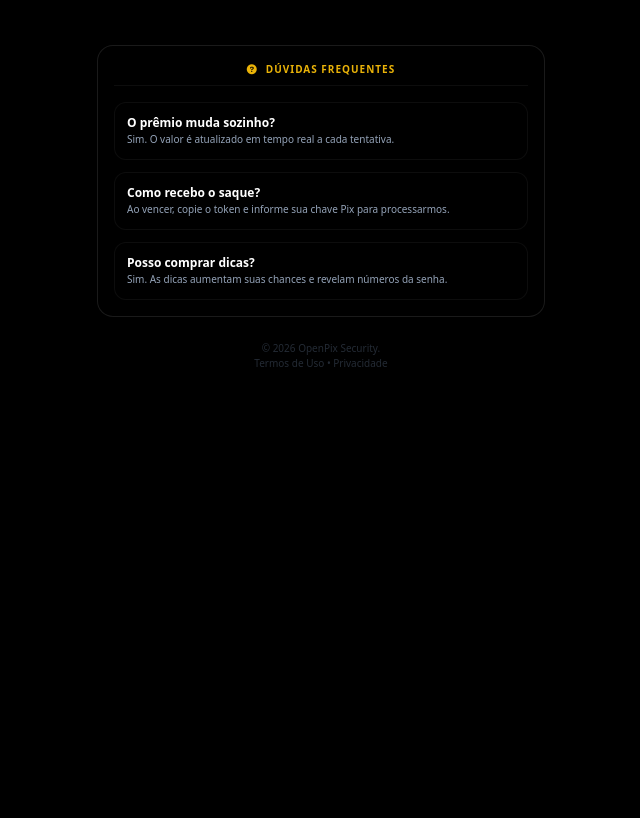
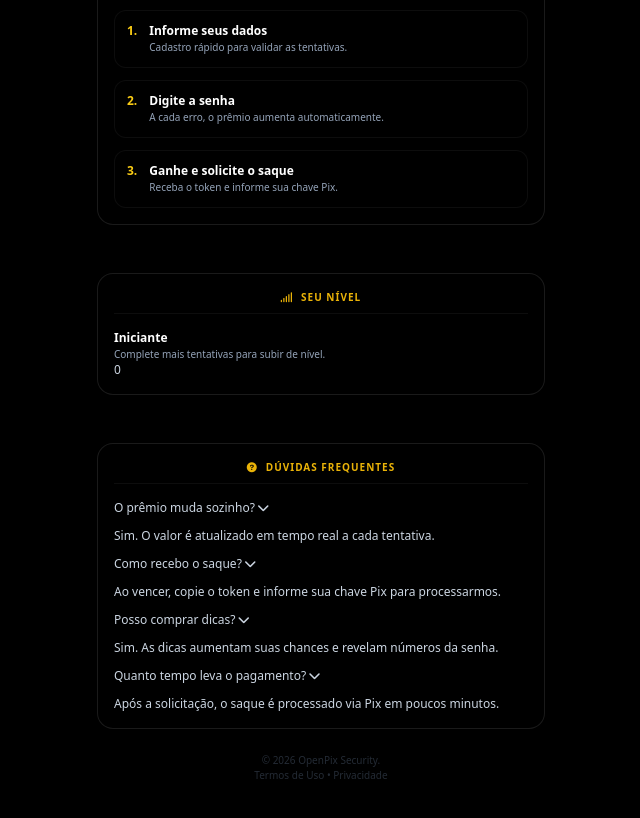
Before and after one commit to p3rtub4d00/OpenPix, a website: page public/index.html in a window 1280 px wide. Shown: the part 1338-2156 px from the top of the page, without its empty margins (319-959 px from the left). Before the commit the page ends 1781 px from the top, so only its background shows below. Drawn offline with nearby package versions, Linux system fonts and the light colour scheme; some packages are replaced by stand-ins of ours; no server answers; a script that the page names is missing.

Commit message:
Update index.html

```diff
--- a/public/index.html
+++ b/public/index.html
@@ -17,6 +17,7 @@
 
     <div class="fixed inset-0 z-[-3] bg-[url('fundo-cofre.jpg')] bg-cover bg-center opacity-50"></div>
     <canvas id="matrix-canvas" class="fixed inset-0 z-[-2] opacity-60 mix-blend-screen"></canvas>
+    <canvas id="confetti-canvas" class="fixed inset-0 z-[-1] pointer-events-none"></canvas>
     <div class="fixed inset-0 bg-black/80 z-[-1]"></div>
 
     <audio id="sfx-type" src="type.mp3"></audio>
@@ -72,6 +73,25 @@
         </button>
     </main>
 
+    <section class="w-[95%] max-w-md z-10 my-6 grid grid-cols-2 gap-3 text-[10px] font-bold uppercase tracking-widest text-slate-300">
+        <div class="beneficio-card">
+            <i class="fas fa-bolt text-yellow-400"></i>
+            <span>Pix Instantâneo</span>
+        </div>
+        <div class="beneficio-card">
+            <i class="fas fa-chart-line text-green-400"></i>
+            <span>Prêmio Crescente</span>
+        </div>
+        <div class="beneficio-card">
+            <i class="fas fa-shield-alt text-blue-400"></i>
+            <span>Segurança Total</span>
+        </div>
+        <div class="beneficio-card">
+            <i class="fas fa-ticket-alt text-pink-400"></i>
+            <span>Token Exclusivo</span>
+        </div>
+    </section>
+
     <div class="w-[95%] max-w-md flex justify-center gap-6 text-[9px] text-slate-500 uppercase tracking-wide mt-6 opacity-60">
         <div class="flex items-center gap-1"><i class="fas fa-shield-alt"></i> Blindado</div>
         <div class="flex items-center gap-1"><i class="fas fa-lock"></i> SSL 256-bit</div>
@@ -86,6 +106,15 @@
             <p class="text-center text-xs text-slate-500">Carregando vencedores...</p>
         </div>
     </div>
+
+    <section class="w-[95%] max-w-md z-10 my-6 bg-black/60 border border-white/10 rounded-2xl p-4 backdrop-blur-sm">
+        <h3 class="text-[10px] font-bold text-yellow-500 uppercase tracking-widest mb-4 text-center flex items-center justify-center gap-2 border-b border-white/5 pb-2">
+            <i class="fas fa-crown"></i> Top 5 Vencedores do Dia
+        </h3>
+        <div id="lista-top-vencedores" class="space-y-3 font-mono">
+            <p class="text-center text-xs text-slate-500">Carregando ranking...</p>
+        </div>
+    </section>
 
     <section class="w-[95%] max-w-md z-10 my-6 bg-black/60 border border-white/10 rounded-2xl p-4 backdrop-blur-sm">
         <h3 class="text-[10px] font-bold text-yellow-500 uppercase tracking-widest mb-4 text-center flex items-center justify-center gap-2 border-b border-white/5 pb-2">
@@ -125,26 +154,55 @@
 
     <section class="w-[95%] max-w-md z-10 my-6 bg-black/60 border border-white/10 rounded-2xl p-4 backdrop-blur-sm">
         <h3 class="text-[10px] font-bold text-yellow-500 uppercase tracking-widest mb-4 text-center flex items-center justify-center gap-2 border-b border-white/5 pb-2">
+            <i class="fas fa-signal"></i> Seu Nível
+        </h3>
+        <div class="nivel-card text-xs text-slate-300">
+            <div>
+                <p class="text-white font-bold" id="nivel-usuario">Iniciante</p>
+                <p class="text-[10px] text-slate-400" id="nivel-descricao">Complete mais tentativas para subir de nível.</p>
+            </div>
+            <span id="nivel-badge" class="nivel-badge">0</span>
+        </div>
+    </section>
+
+    <section class="w-[95%] max-w-md z-10 my-6 bg-black/60 border border-white/10 rounded-2xl p-4 backdrop-blur-sm">
+        <h3 class="text-[10px] font-bold text-yellow-500 uppercase tracking-widest mb-4 text-center flex items-center justify-center gap-2 border-b border-white/5 pb-2">
             <i class="fas fa-question-circle"></i> Dúvidas Frequentes
         </h3>
         <div class="space-y-3 text-xs text-slate-300">
-            <div class="bg-black/40 border border-white/5 rounded-xl p-3">
-                <p class="font-bold text-white">O prêmio muda sozinho?</p>
-                <p class="text-[10px] text-slate-400">Sim. O valor é atualizado em tempo real a cada tentativa.</p>
+            <button type="button" class="faq-toggle">
+                <span>O prêmio muda sozinho?</span>
+                <i class="fas fa-chevron-down"></i>
+            </button>
+            <div class="faq-panel">
+                Sim. O valor é atualizado em tempo real a cada tentativa.
             </div>
-            <div class="bg-black/40 border border-white/5 rounded-xl p-3">
-                <p class="font-bold text-white">Como recebo o saque?</p>
-                <p class="text-[10px] text-slate-400">Ao vencer, copie o token e informe sua chave Pix para processarmos.</p>
+            <button type="button" class="faq-toggle">
+                <span>Como recebo o saque?</span>
+                <i class="fas fa-chevron-down"></i>
+            </button>
+            <div class="faq-panel">
+                Ao vencer, copie o token e informe sua chave Pix para processarmos.
             </div>
-            <div class="bg-black/40 border border-white/5 rounded-xl p-3">
-                <p class="font-bold text-white">Posso comprar dicas?</p>
-                <p class="text-[10px] text-slate-400">Sim. As dicas aumentam suas chances e revelam números da senha.</p>
+            <button type="button" class="faq-toggle">
+                <span>Posso comprar dicas?</span>
+                <i class="fas fa-chevron-down"></i>
+            </button>
+            <div class="faq-panel">
+                Sim. As dicas aumentam suas chances e revelam números da senha.
+            </div>
+            <button type="button" class="faq-toggle">
+                <span>Quanto tempo leva o pagamento?</span>
+                <i class="fas fa-chevron-down"></i>
+            </button>
+            <div class="faq-panel">
+                Após a solicitação, o saque é processado via Pix em poucos minutos.
             </div>
         </div>
     </section>
 
     <footer class="text-center w-full max-w-md px-4 pb-8 opacity-50 z-10 relative text-[10px] text-slate-600">
-        <p>© 2026 OpenPix Security.<br>Termos de Uso • Privacidade</p>
+        <p>© 2026 OpenPix Security.<br><a href="termos.html" class="hover:text-yellow-500">Termos de Uso</a> • <a href="privacidade.html" class="hover:text-yellow-500">Privacidade</a></p>
     </footer>
 
     <div id="modal-vitoria" class="fixed inset-0 bg-black/95 z-[90] hidden flex items-center justify-center p-4 backdrop-blur-xl">
@@ -153,6 +211,7 @@
                 <i class="fas fa-trophy text-6xl text-yellow-400 mb-4 animate-bounce drop-shadow-[0_0_15px_rgba(250,204,21,0.8)]"></i>
                 <h2 class="text-3xl font-black text-white italic mb-2">ACESSO LIBERADO!</h2>
                 <p class="text-yellow-500 font-mono text-sm mb-6">SENHA CORRETA CONFIRMADA</p>
+                <p class="text-xs text-slate-300 mb-4">Parabéns, <span id="nome-vitoria" class="text-yellow-400 font-bold">jogador(a)</span>!</p>
                 <div class="bg-black/50 rounded-xl p-4 mb-6 border border-yellow-500/30">
                     <p class="text-slate-400 text-[10px] uppercase tracking-widest">Valor Disponível</p>
                     <p class="text-4xl font-black text-green-400">R$ <span id="valor-vitoria">0,00</span></p>
```
